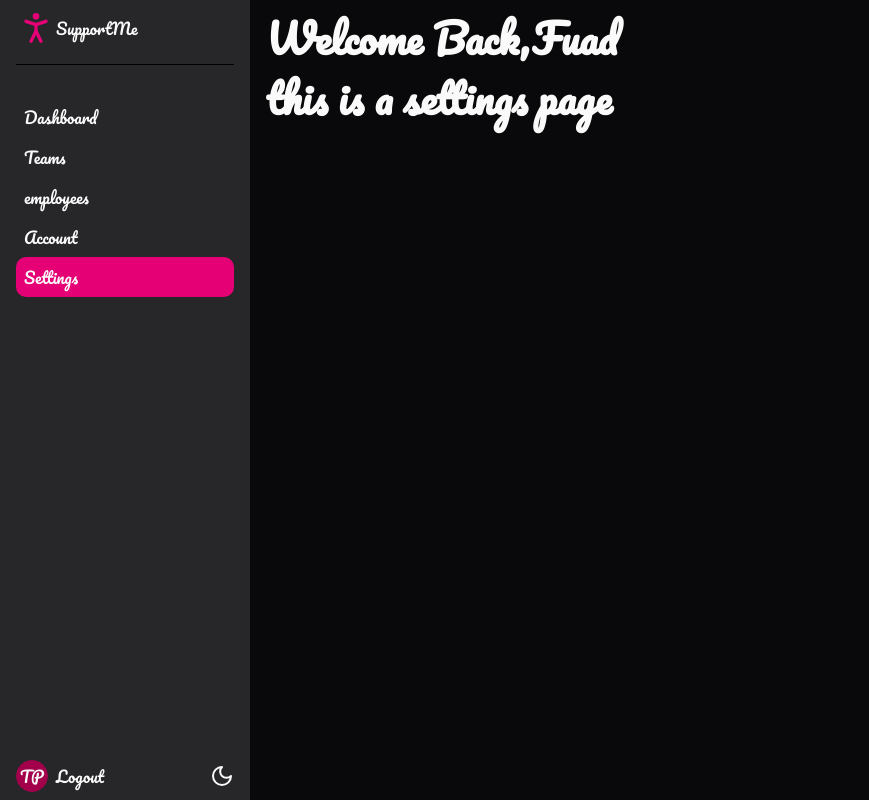
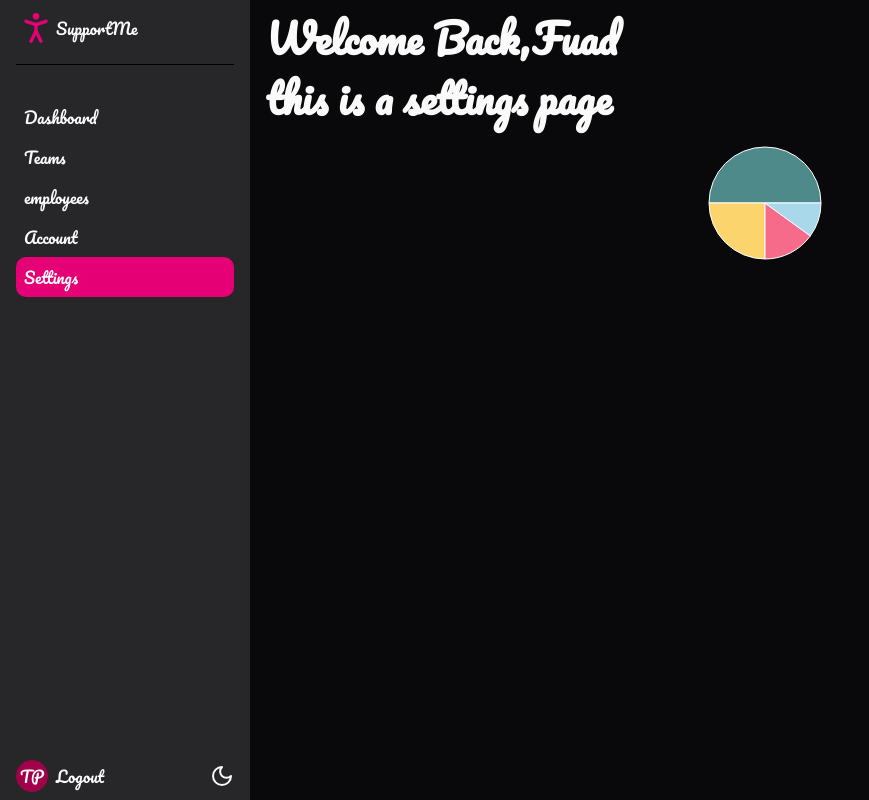
Before and after one commit to Fuadekoo/support, a Next.js app: page /dashboard/settings in a window 1280 px wide. Shown: the whole page, without its empty margins (0-869 px from the left). Built offline with nearby package versions, Linux system fonts and the light colour scheme.

Commit message:
Add TeamDistributionPieChat to settings page; fix typo in TeamStats footer; update dev script in package.json

```diff
--- a/app/dashboard/settings/page.tsx
+++ b/app/dashboard/settings/page.tsx
@@ -1,9 +1,11 @@
 import React from "react";
+import TeamDistributionPieChat from "../teams/team-dictribution-piechart";
 
 function Page() {
   return (
     <div>
       <h1>this is a settings page</h1>
+      <TeamDistributionPieChat />
     </div>
   );
 }
--- a/app/dashboard/teams/team-dictribution-piechart.tsx
+++ b/app/dashboard/teams/team-dictribution-piechart.tsx
@@ -1,3 +1,4 @@
+"use client";
 import React from "react";
 import { Cell, Pie, PieChart, ResponsiveContainer } from "recharts";
 
--- a/app/dashboard/teams/team-distribution-graph.tsx
+++ b/app/dashboard/teams/team-distribution-graph.tsx
@@ -1,3 +1,4 @@
+"use client";
 import { Tooltip } from "@/components/ui/tooltip";
 import React from "react";
 import {
--- a/app/dashboard/teams/team-stats.tsx
+++ b/app/dashboard/teams/team-stats.tsx
@@ -122,7 +122,7 @@ export default function TeamStats() {
         <CardContent>
           <TeamDistributionGraph />
         </CardContent>
-        <CardFooter>this i sa footer</CardFooter>
+        <CardFooter>this is a footer</CardFooter>
       </Card>
     </>
   );
--- a/package.json
+++ b/package.json
@@ -3,7 +3,7 @@
   "version": "0.1.0",
   "private": true,
   "scripts": {
-    "dev": "next dev --turbopack",
+    "dev": "next dev",
     "build": "next build",
     "start": "next start",
     "lint": "next lint"
```
